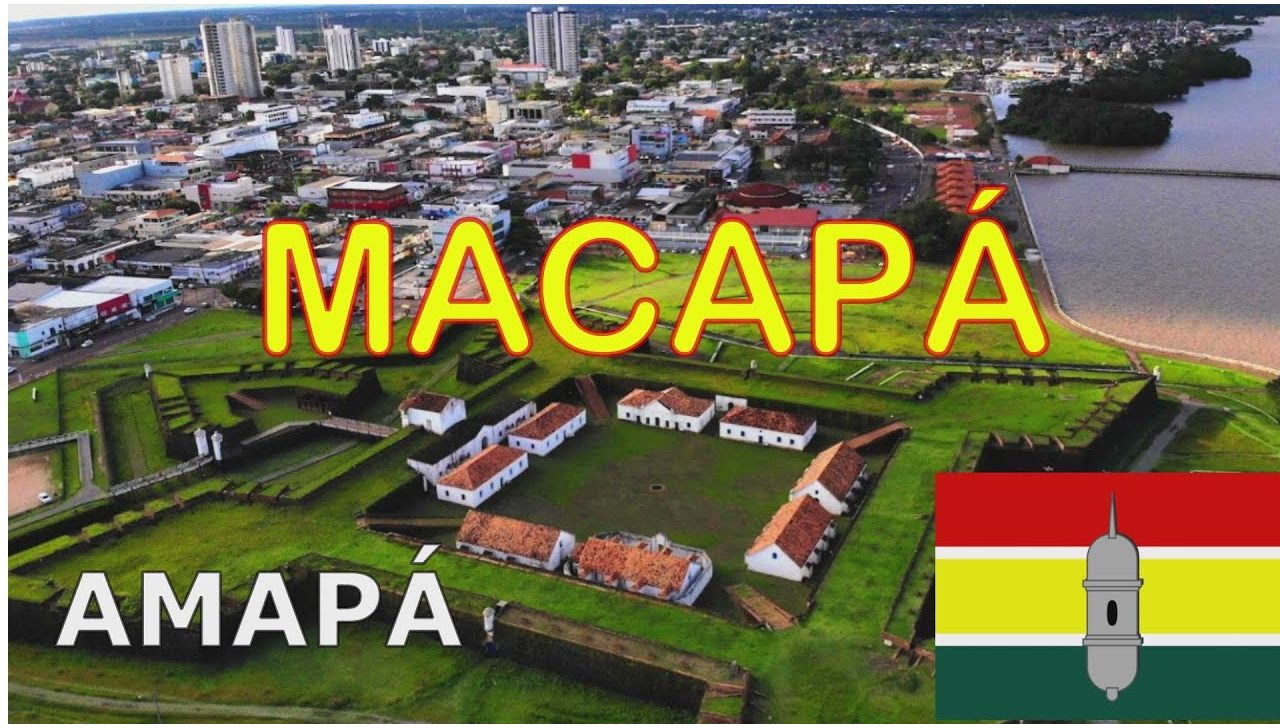
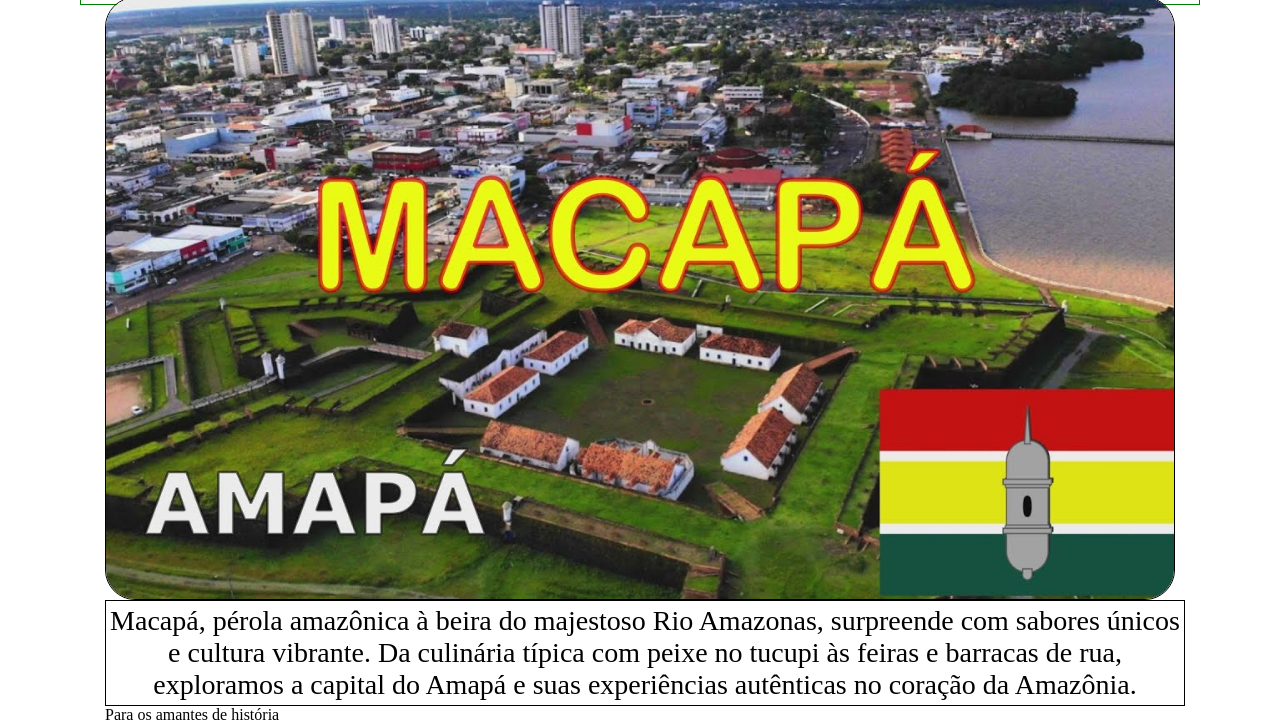
Before and after one commit to vinny-rbr/tourist-city-Macap--AP, a plain HTML site: page index.html in a window 1280 px wide. Shown: the part 97-825 px from the top of the page. Drawn offline with Linux system fonts and the light colour scheme.

Commit message:
adjusting images

```diff
--- a/index.html
+++ b/index.html
@@ -1,9 +1,11 @@
 <!DOCTYPE html>
-<html lang="en">
+<html lang="pt br">
 <head>
   <meta charset="UTF-8">
   <meta name="viewport" content="width=device-width, initial-scale=1.0">
   <title>CIDADE TURISTICA MACAPÁ-AP</title>
+  <link rel="stylesheet" href="style.css">
+
 </head>
 <body>
   <div id="page">
--- /dev/null
+++ b/style.css
@@ -0,0 +1,51 @@
+* {
+  padding: 0;
+  margin: 0;
+}
+
+body {
+
+background-size: cover;
+
+}
+
+#page  {
+
+height: 100px;
+
+border: 1px solid green;
+margin: auto 80px;
+
+
+}
+
+p {
+font-size: 28px;
+width: 100%;
+height: auto;
+max-width: 1500px;
+padding: 4px;
+text-align: center;
+border: 1px solid;
+display: block;
+margin: 0 auto;
+
+}
+
+main {
+  padding: 24px;
+}
+
+
+img {
+  border-radius: 30px;
+  width: 100%;
+  height: auto;
+  max-width: 1900px;
+  border: 1px solid;
+  box-sizing: border-box;
+ display: block;
+ margin: 0 auto;
+
+
+}
```
